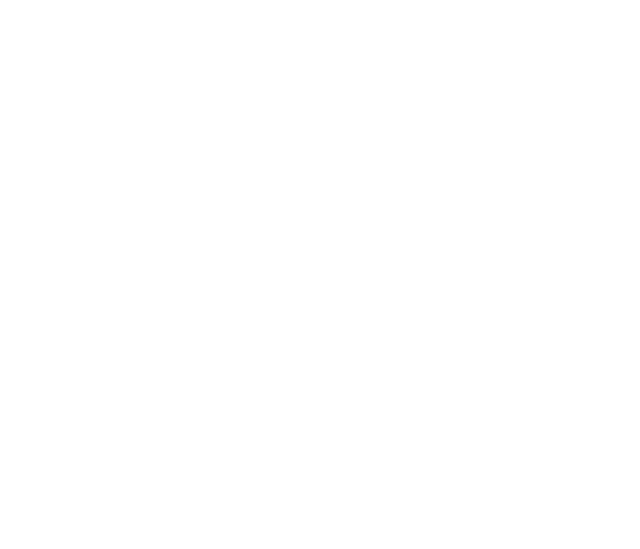
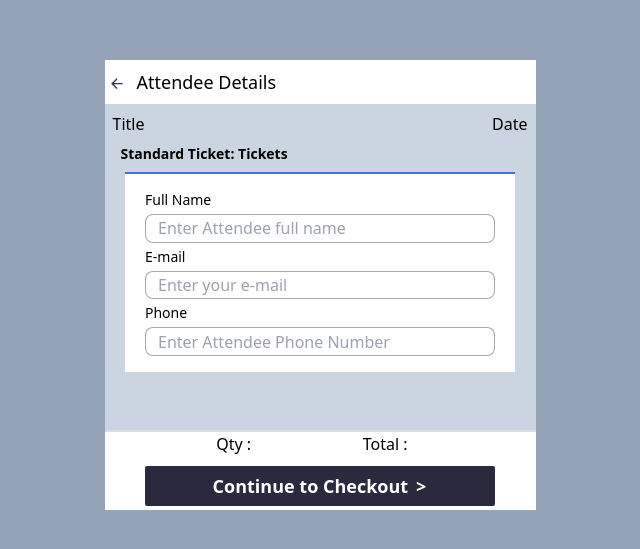
Before and after one commit to Darko05Cleanthe/Eventify-React-TailwindCss, a React (Vite) app in the folder frontend/: page /details in a window 1280 px wide. Before the commit this address had no page. Shown: the part 115-664 px from the top of the page, without its empty margins (320-960 px from the left). Built offline with nearby package versions, Linux system fonts and the light colour scheme.

Commit message:
Ajout de la page de partage d'evenements et de la page Details de tikets

```diff
--- a/frontend/package.json
+++ b/frontend/package.json
@@ -11,11 +11,14 @@
     "release": "npm version patch && git push && git push --tags"
   },
   "dependencies": {
+    "@fortawesome/fontawesome-svg-core": "^6.7.2",
+    "@fortawesome/free-brands-svg-icons": "^6.7.2",
     "@fortawesome/free-regular-svg-icons": "^6.7.2",
     "@fortawesome/free-solid-svg-icons": "^6.7.2",
     "@fortawesome/react-fontawesome": "^0.2.2",
     "react": "^19.1.0",
     "react-dom": "^19.1.0",
+    "react-phone-number-input": "^3.4.12",
     "react-router-dom": "^7.6.2"
   },
   "devDependencies": {
--- a/frontend/src/App.jsx
+++ b/frontend/src/App.jsx
@@ -12,6 +12,8 @@ import EventTitle from './pages/events/EventTitle'
 import EventTitleType from './pages/events/EventTitle-1'
 import EventTitleInfo from './pages/events/EventTitleInfo'
 import SelectTickets from './components/SelectTickets'
+import Share from './components/Share'
+import Detail from './components/AttendeerDetails'
 
 
 function App() {
@@ -26,6 +28,8 @@ function App() {
       <Route path='change-email' element={<ChangeEmail/>} />
       <Route path='password' element={<Password/>} />
     </Route>
+    <Route path='/details' element={<Detail />} />
+    <Route path='/share' element={<Share />} />
     <Route path='/select-tickets' element={<SelectTickets />} />
     <Route path='/event-title-1' element={<EventTitleType />}/>
     <Route path='/event-title-info' element={<EventTitleInfo />}/>
--- /dev/null
+++ b/frontend/src/components/AttendeerDetails.jsx
@@ -0,0 +1,51 @@
+import { Link } from "react-router-dom"
+
+
+export default function Detail() {
+
+    return <section className="flex flex-col items-center justify-center min-h-screen bg-slate-400">
+
+        <div className="relative flex flex-col w-full max-w-[431px] h-[450px] bg-slate-300">
+
+            <button className="cursor-pointer"><img src="/LeftArrow.png" alt="" className="absolute w-6 h-auto left-0 py-3"/></button>
+            <p className="w-full text-lg font-medium p-2 pl-8 bg-white">Attendee Details</p>
+
+            <div className="flex flex-row justify-between">
+
+                <h4 className="m-2">Title</h4>
+                <h5 className="m-2">Date</h5>
+
+            </div>
+
+            <p className="text-sm font-semibold ml-4">Standard Ticket: Tickets {Number}</p>
+
+            <div className="flex flex-col w-[390px] h-[200px] self-center mt-2 border-t-2 border-[#4872C6] bg-white ">
+
+            <form action="get" method="" className="flex flex-col h-full flex-grow p-4 space-y-1">
+
+
+                <label htmlFor="full-name" className="text-sm font-medium ml-1">Full Name</label>
+                <input type="text" id="full-name" placeholder="Enter Attendee full name" className="border border-[#828282B2] w-[350px] h-[35px] rounded-lg px-3 ml-1"/>
+                <label htmlFor="email" className="text-sm font-medium ml-1">E-mail</label>
+                <input type="email" id="email" placeholder="Enter your e-mail" className="border border-[#828282B2] w-[350px] h-[35px] rounded-lg px-3 ml-1"/>
+                <label htmlFor="phone" className="text-sm font-medium ml-1">Phone</label>
+                <input type="email" id="phone" placeholder="Enter Attendee Phone Number" className="border border-[#828282B2] w-[350px] h-[35px] rounded-lg px-3 ml-1"/>
+
+            </form>
+
+            </div>
+
+            <div className="flex flex-row h-[80px] bg-white mt-auto border-t-2 border-t-[#1D1D1D26]">
+
+                <p className="flex mx-auto">Qty : {Number}</p>
+                <p className="flex mr-32">Total :</p>
+
+            </div>
+
+            <Link to='' className="absolute font-sans font-semibold bg-[#2B293D] text-white mx-10 my-1 w-[350px] text-center text-lg h-[40px] flex justify-center items-center bottom-0 rounded-sm">Continue to Checkout<span className="ml-2">&gt;</span></Link>
+
+        </div>
+
+    </section>
+
+}
--- a/frontend/src/components/SelectTickets.jsx
+++ b/frontend/src/components/SelectTickets.jsx
@@ -21,9 +21,11 @@ export default function SelectTickets() {
 
     }
 
-    return <section className="relative flex flex-col min-h-screen justify-center items-center bg-black">
+    return <section className="flex flex-col min-h-screen justify-center items-center bg-slate-400">
 
-        <div className="flex flex-col w-full max-w-[440px] h-[450px] bg-slate-300">
+        <div className="relative flex flex-col w-full max-w-[431px] h-[450px] bg-slate-300">
+
+            <button className="cursor-pointer"><img src="/Closebutton.png" alt="" className="absolute w-5 h-auto right-0 py-1"/></button>
 
             <p className="w-full px-5 bg-white">Select Tickets</p>
 
@@ -61,7 +63,7 @@ export default function SelectTickets() {
 
             </div>
 
-                <Link to='' className="absolute font-sans font-semibold bg-[#2B293D] text-white mx-10 my-1 w-[350px] text-center text-lg h-[40px] flex justify-center items-center bottom-[120px] rounded-sm">Proceed<span className="ml-2">&gt;</span></Link>
+                <Link to='' className="absolute font-sans font-semibold bg-[#2B293D] text-white mx-10 my-1 w-[350px] text-center text-lg h-[40px] flex justify-center items-center bottom-0 rounded-sm">Proceed<span className="ml-2">&gt;</span></Link>
 
         </div>
 
--- /dev/null
+++ b/frontend/src/components/Share.jsx
@@ -0,0 +1,36 @@
+import { FontAwesomeIcon } from '@fortawesome/react-fontawesome'
+import { faFacebook,faWhatsapp,faXTwitter,faLinkedin } from '@fortawesome/free-brands-svg-icons'
+import { faCopy } from '@fortawesome/free-solid-svg-icons'
+
+
+
+export default function Share() {
+
+    return <section className="flex flex-col min-h-screen bg-slate-400 items-center justify-center">
+
+        <div className="relative flex flex-col w-[400px] h-[200px] bg-white">
+
+                <p className="w-full flex font-sans text-lg font-medium justify-center bg-white">Share with friends</p>
+                <button className="absolute cursor-pointer right-0"><img src="/Closebutton.png" alt="" className="w-5 h-auto"/></button>
+                <hr className="border-2 mt-2"/>
+
+                <div className="flex flex-row items-center justify-center mt-8 gap-4">
+
+                    <a href="#" target='_blank'><FontAwesomeIcon icon={faFacebook} className='text-blue-600 text-lg cursor-pointer'/></a>
+                    <a href="#" target='_blank'><FontAwesomeIcon icon={faXTwitter} className='text-black text-lg cursor-pointer'/></a>
+                    <a href="#" target='_blank'><FontAwesomeIcon icon={faWhatsapp} className='text-green-600 text-lg cursor-pointer'/></a>
+                    <a href="#" target='_blank'><FontAwesomeIcon icon={faLinkedin} className='text-blue-600 text-lg cursor-pointer'/></a>
+
+                </div>
+
+                <div className="flex flex-row w-[300px] h-[60px] ml-12 mt-5 border-2 justify-between">
+
+                    <p className='m-1'>Event URL</p>
+                    <FontAwesomeIcon icon={faCopy} className='text-slate-500 text-lg cursor-pointer mt-1'/>
+
+                </div>
+
+        </div>
+
+    </section>
+}
```
Also changed, not shown: frontend/public/Closebutton.png (added), frontend/public/LeftArrow.png (added).
